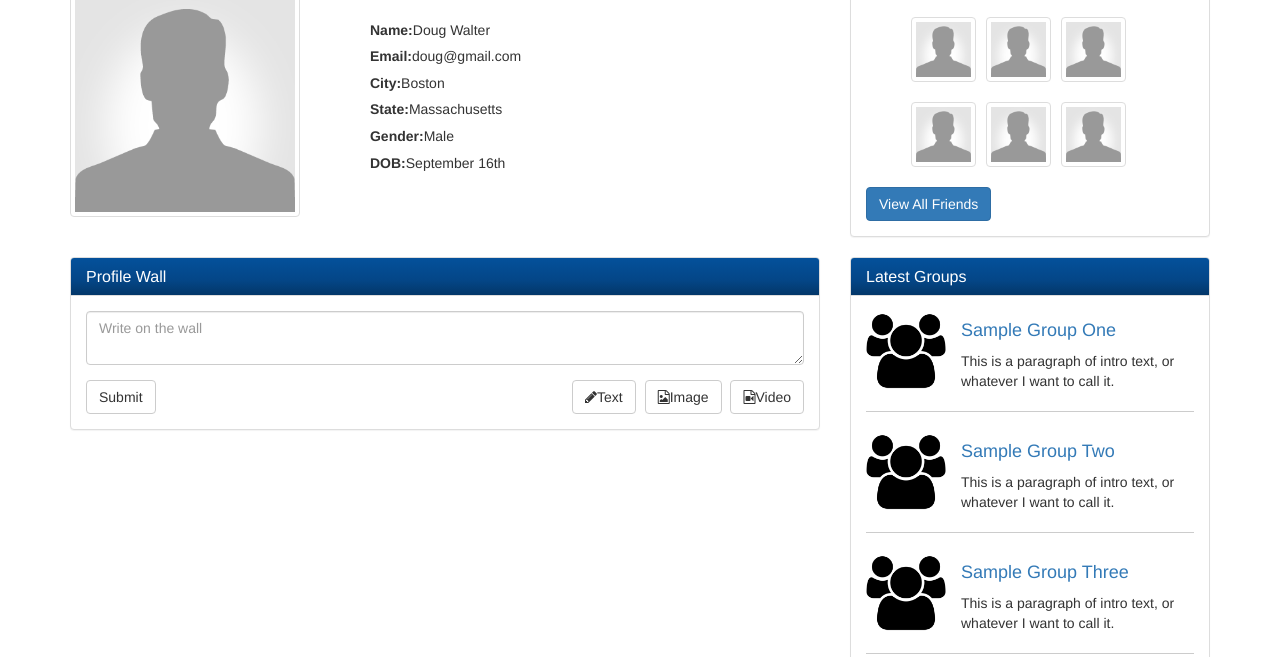
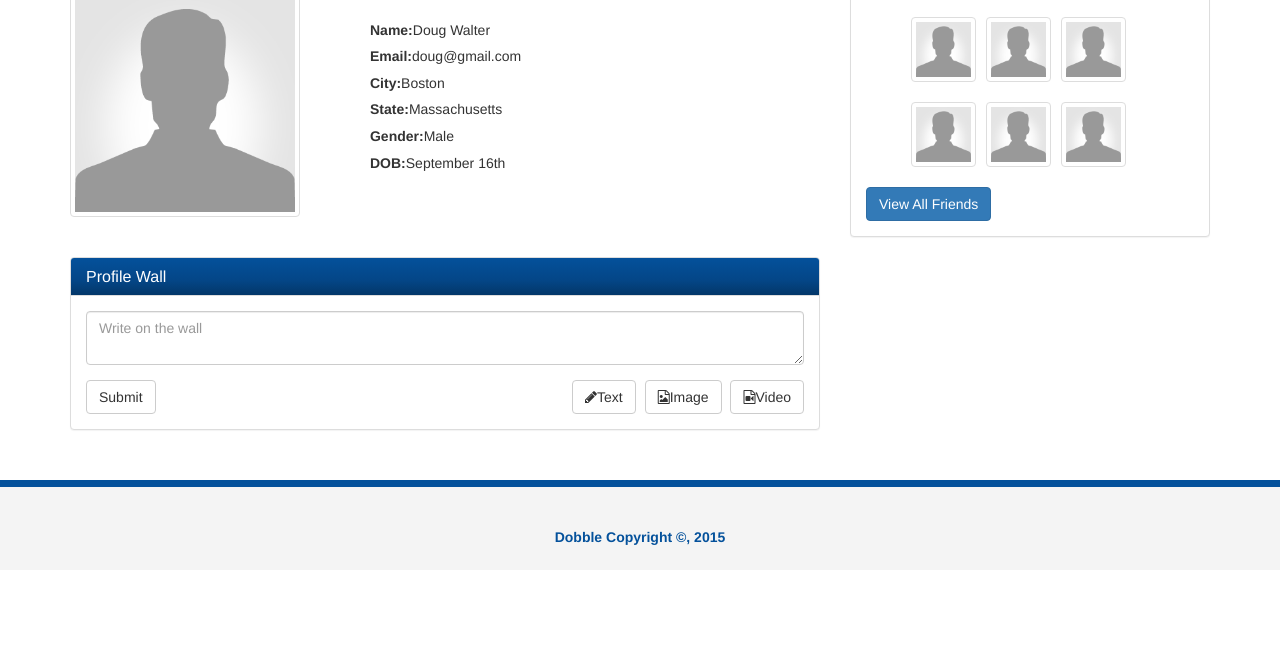
Before and after one commit to natalie-abreu/treehacks2020, a plain HTML site: page profile.html in a window 1280 px wide. Shown: the part 295-952 px from the top of the page. After the commit the page ends 865 px from the top, so only its background shows below. Drawn offline with nearby package versions, Linux system fonts and the light colour scheme.

Commit message:
removed latest groups

```diff
--- a/profile.html
+++ b/profile.html
@@ -128,34 +128,6 @@
                 <div class="clearfix"></div>
                 <a class="btn btn-primary" href="#">View All Friends</a>
               </div>
-            </div>
-            <div class="panel panel-default groups">
-              <div class="panel-heading">
-                <h3 class="panel-title">Latest Groups</h3>
-              </div>
-              <div class="panel-body">
-                <div class="group-item">
-                  <img src="img/group.png" alt="">
-                  <h4><a href="#" class="">Sample Group One</a></h4>
-                  <p>This is a paragraph of intro text, or whatever I want to call it.</p>
-                </div>
-                <div class="clearfix"></div>
-                <div class="group-item">
-                  <img src="img/group.png" alt="">
-                  <h4><a href="#" class="">Sample Group Two</a></h4>
-                  <p>This is a paragraph of intro text, or whatever I want to call it.</p>
-                </div>
-                <div class="clearfix"></div>
-                <div class="group-item">
-                  <img src="img/group.png" alt="">
-                  <h4><a href="#" class="">Sample Group Three</a></h4>
-                  <p>This is a paragraph of intro text, or whatever I want to call it.</p>
-                </div>
-                <div class="clearfix"></div>
-                <a href="#" class="btn btn-primary">View All Groups</a>
-              </div>
-            </div>
-          </div>
         </div>
       </div>
     </section>
```
Also changed, not shown: groups.html (+0 -27 lines), index.html (+0 -26 lines), members.html (+0 -27 lines).
